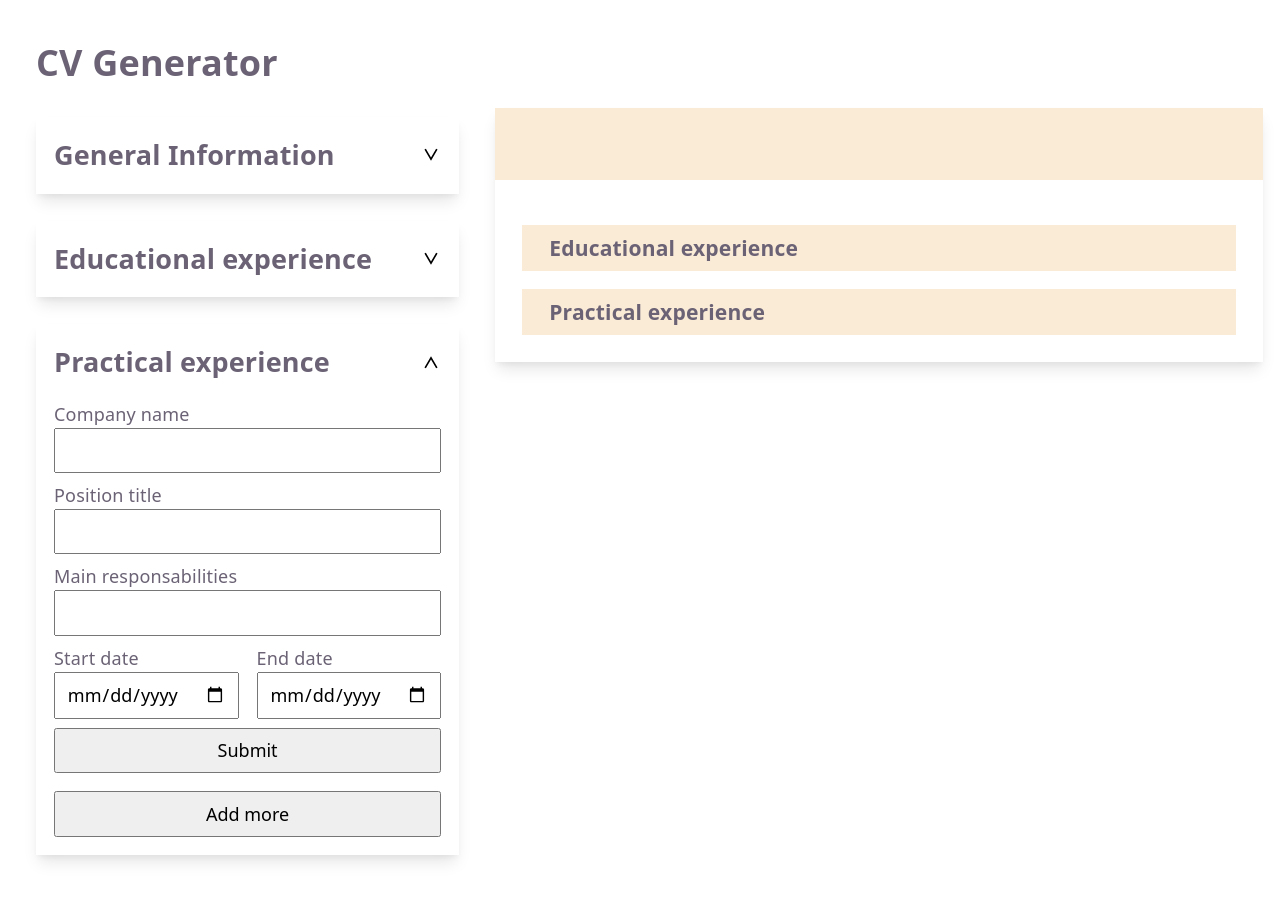
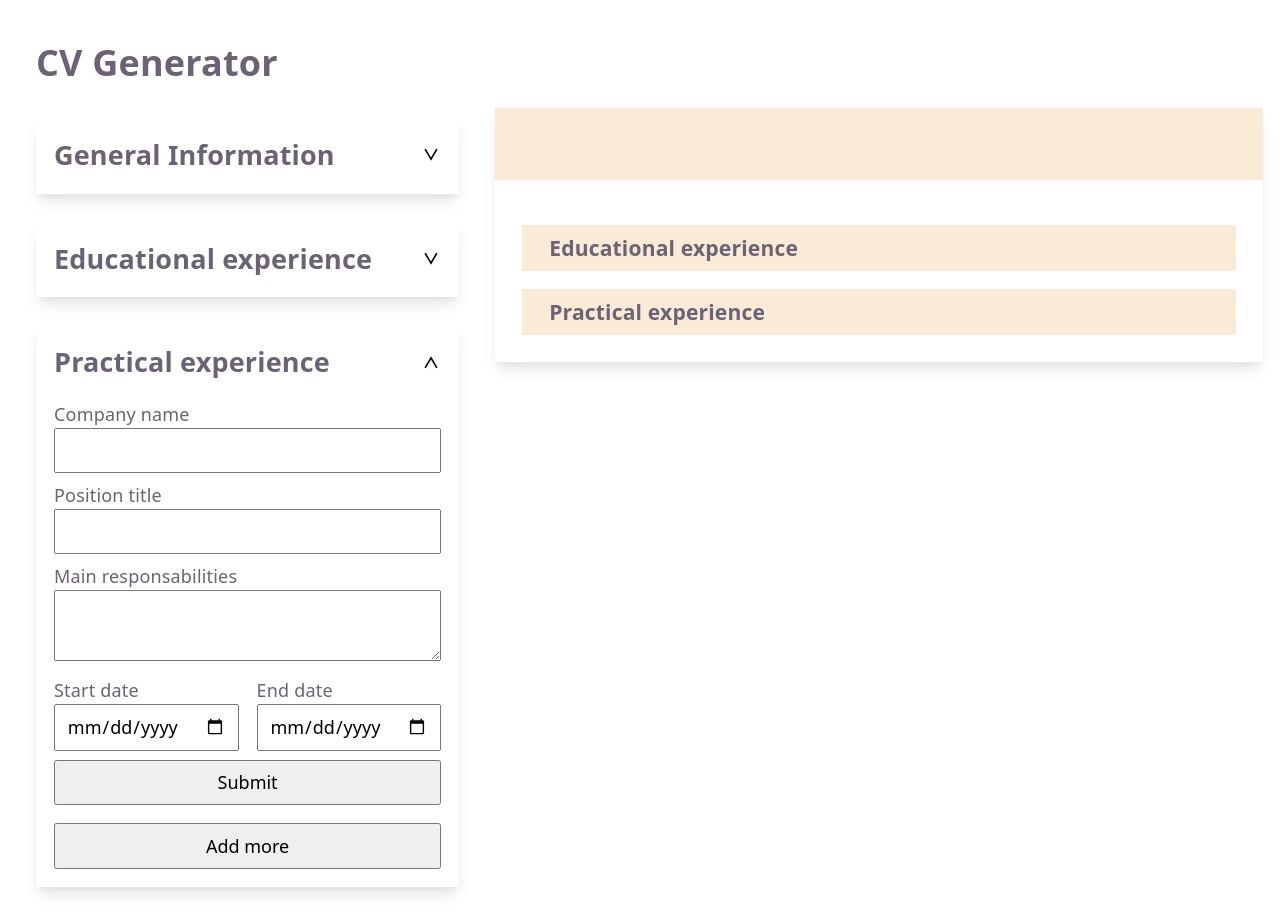
Before and after one commit to MatiasBastarrica/project-cv-application-top, a React (Vite) app: page / in a window 1280 px wide. Both pictures are taken after a click on the button 409 px from the left and 362 px from the top of the page. Before the commit the page ends 891 px from the top, so only its background shows below. Built offline with nearby package versions, Linux system fonts and the light colour scheme.

Commit message:
Replace the input used for the "main responsabilities" with a textarea

```diff
--- a/src/components/PracticalExp.jsx
+++ b/src/components/PracticalExp.jsx
@@ -38,12 +38,11 @@ export function PracticalExp({ previewData, updatePreviewData }) {
         </div>
         <div>
           <label htmlFor="main-responsabilities">Main responsabilities</label>
-          <input
-            type="text"
+          <textarea
             name="main-responsabilities"
             id="main-responsabilities"
             defaultValue={items[index].mainResponsabilities}
-          />
+          ></textarea>
         </div>
         <div className="date-inputs-container">
           <div>
```
